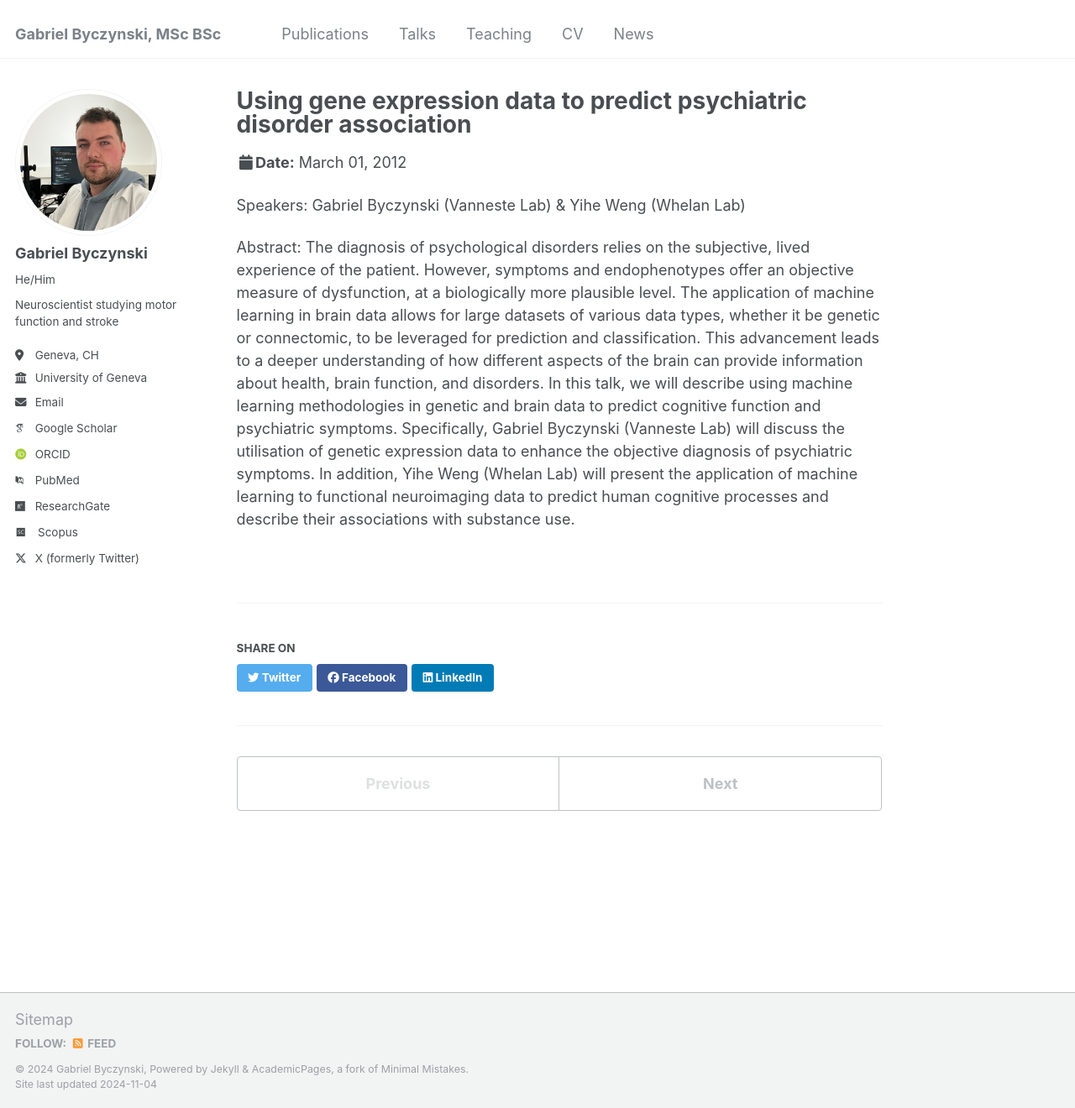
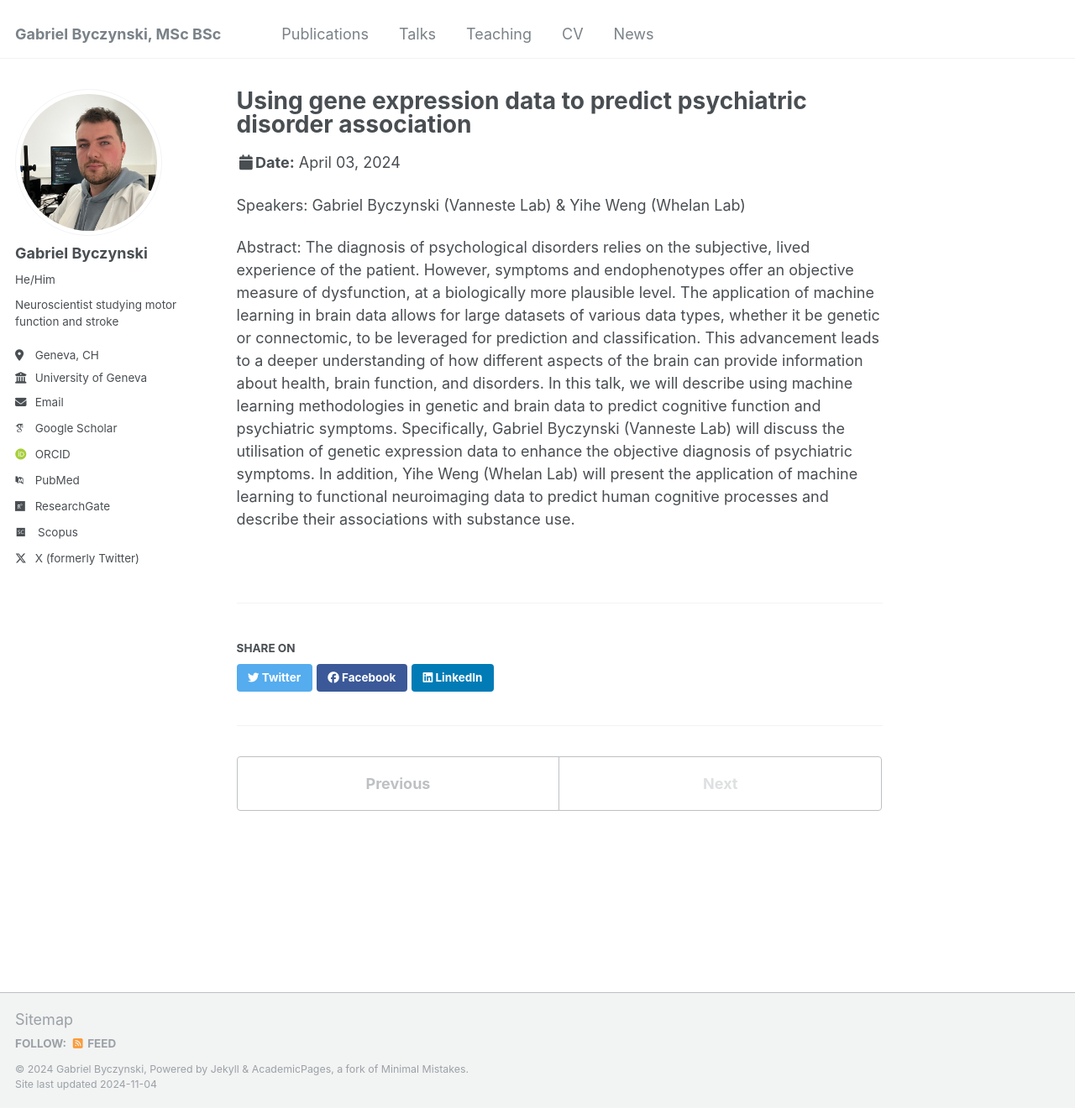
Before and after one commit to gabebyczynski/gabebyczynski.github.io, a Jekyll site: the page built from _talks/pbhm_talk1.md, in a window 1280 px wide and 1320 px high. Shown: the whole window at 84% size. Built offline with Jekyll 4.4.1, drawn with Linux system fonts in a browser that asks for light colours; some web fonts are replaced.

Commit message:
Update pbhm_talk1.md

```diff
--- a/_talks/pbhm_talk1.md
+++ b/_talks/pbhm_talk1.md
@@ -4,7 +4,7 @@ collection: talks
 type: "Talk"
 permalink: /talks/pbhm_talk1
 venue: "Predictive Brain Health Modelling Group, Trinity College Dublin"
-date: 2012-03-01
+date: 2024-04-03
 location: "Dublin, Ireland"
 ---
 
```
